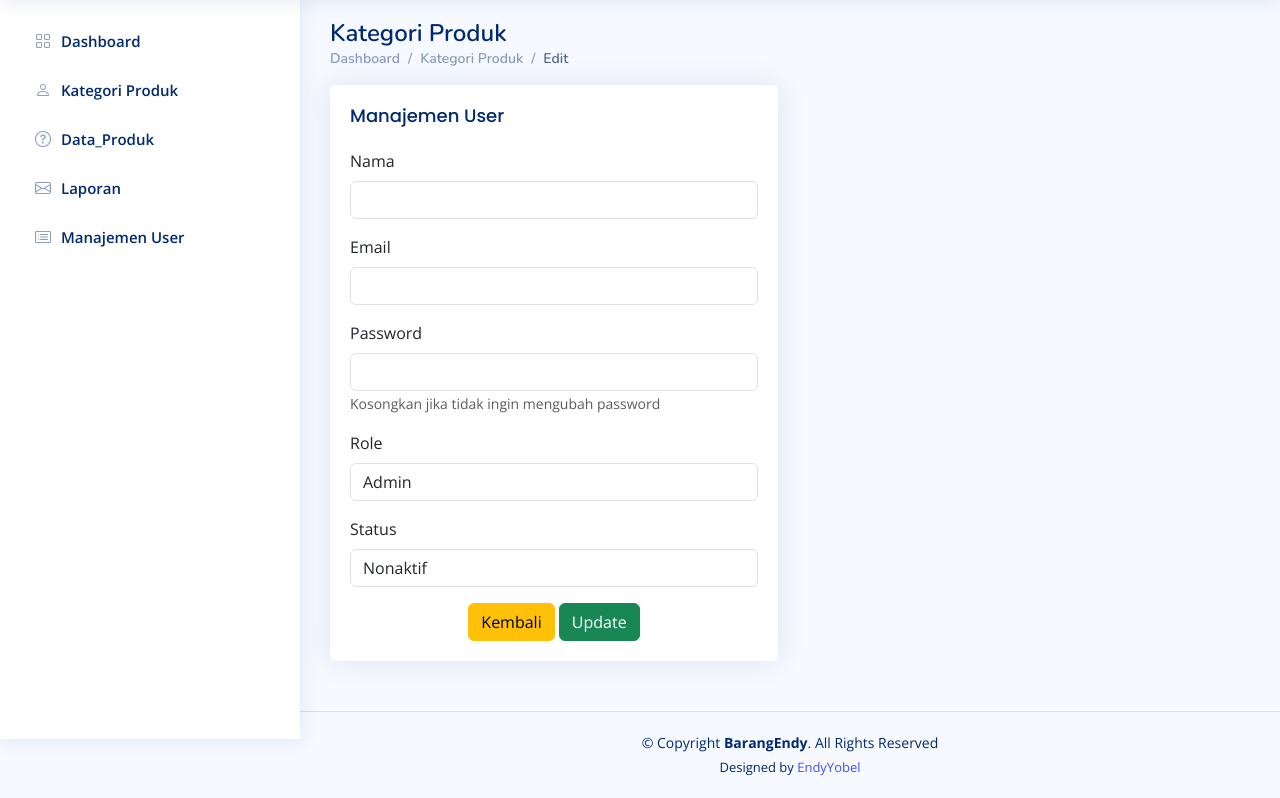
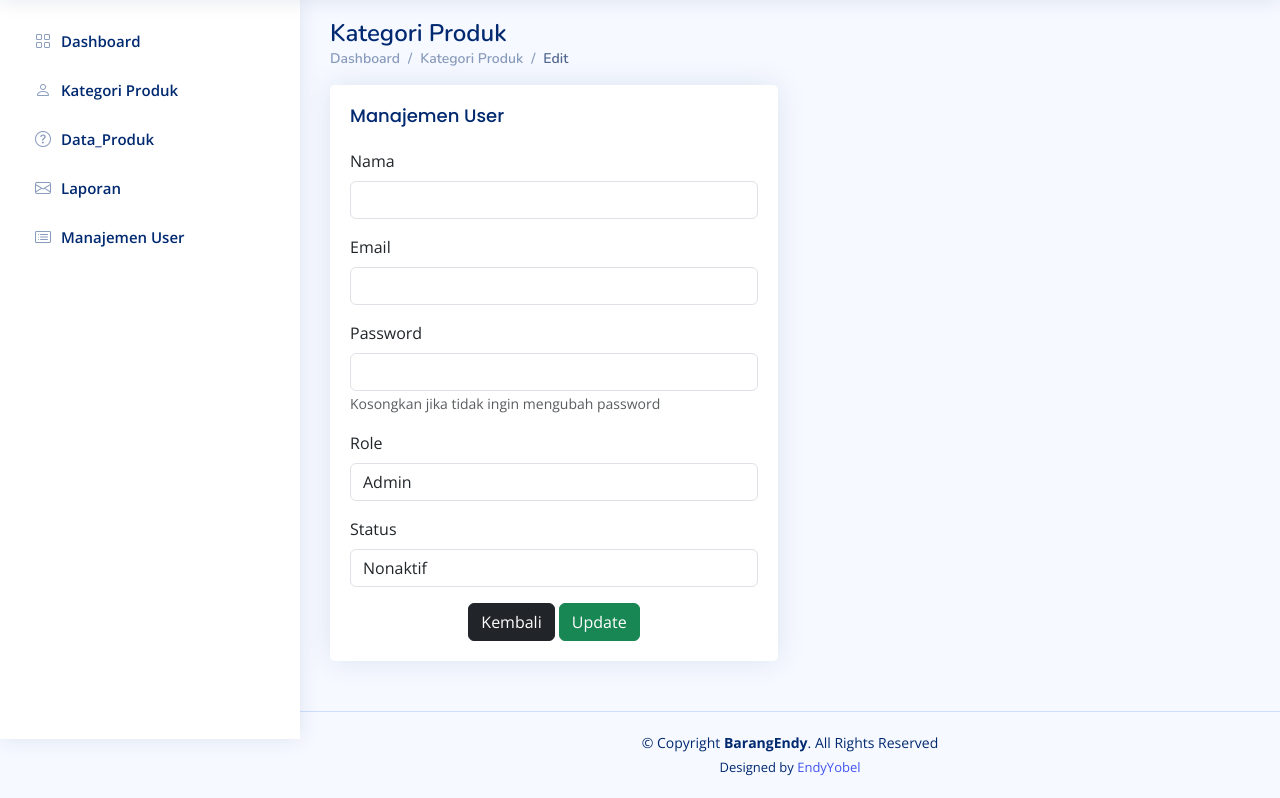
Before and after one commit to Endy288/Endy, a PHP site: page /e_user.php?id=1 in a window 1280 px wide. Shown: the part 61-859 px from the top of the page. Run offline with PHP 8.4, Linux system fonts and the light colour scheme; data that the repository does not hold is empty; some libraries are stand-ins or nearby versions.

```diff
--- a/e_user.php
+++ b/e_user.php
@@ -263,7 +263,7 @@ if(isset($_POST['update'])){
     </div>
 
     <div class="text-center">
-        <a href="users.php" class="btn btn-warning">Kembali</a>
+        <a href="users.php" class="btn btn-dark">Kembali</a>
         <button type="submit" class="btn btn-success" name="update">Update</button>
     </div>
 
```
